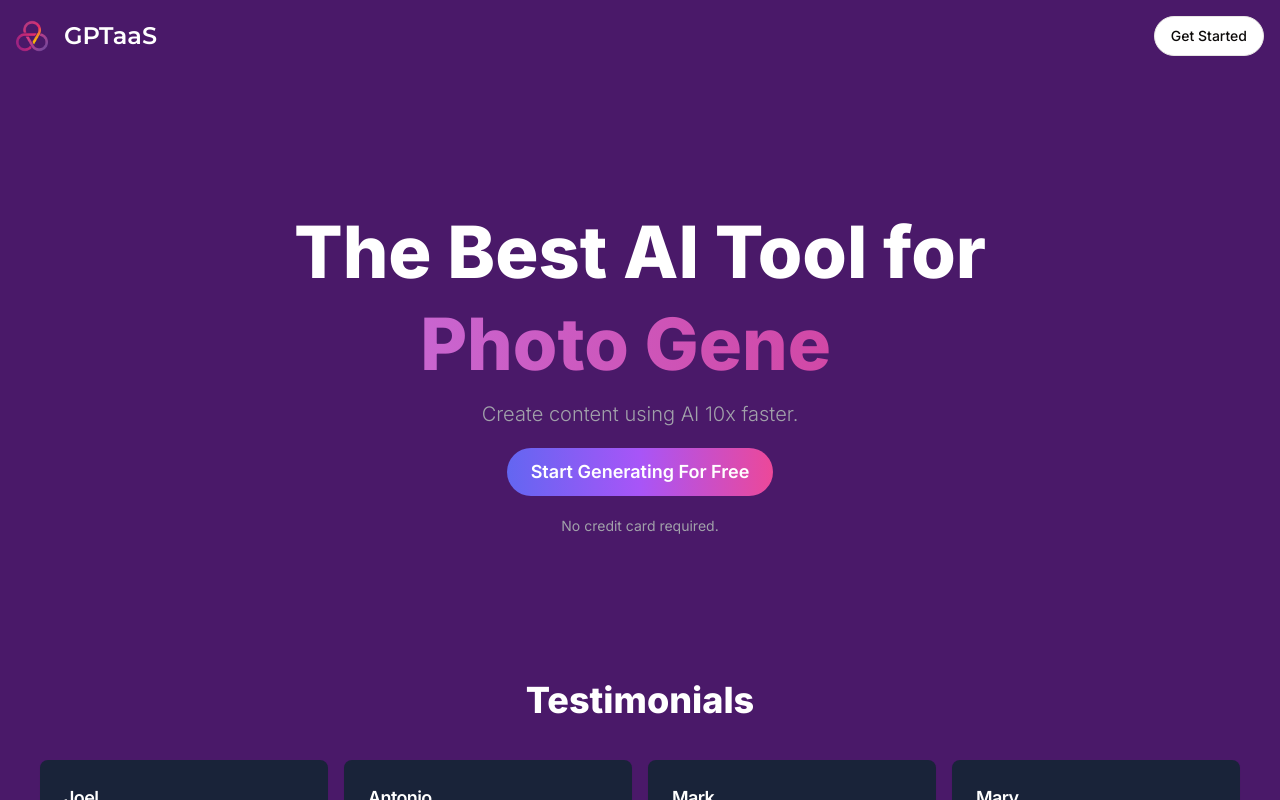
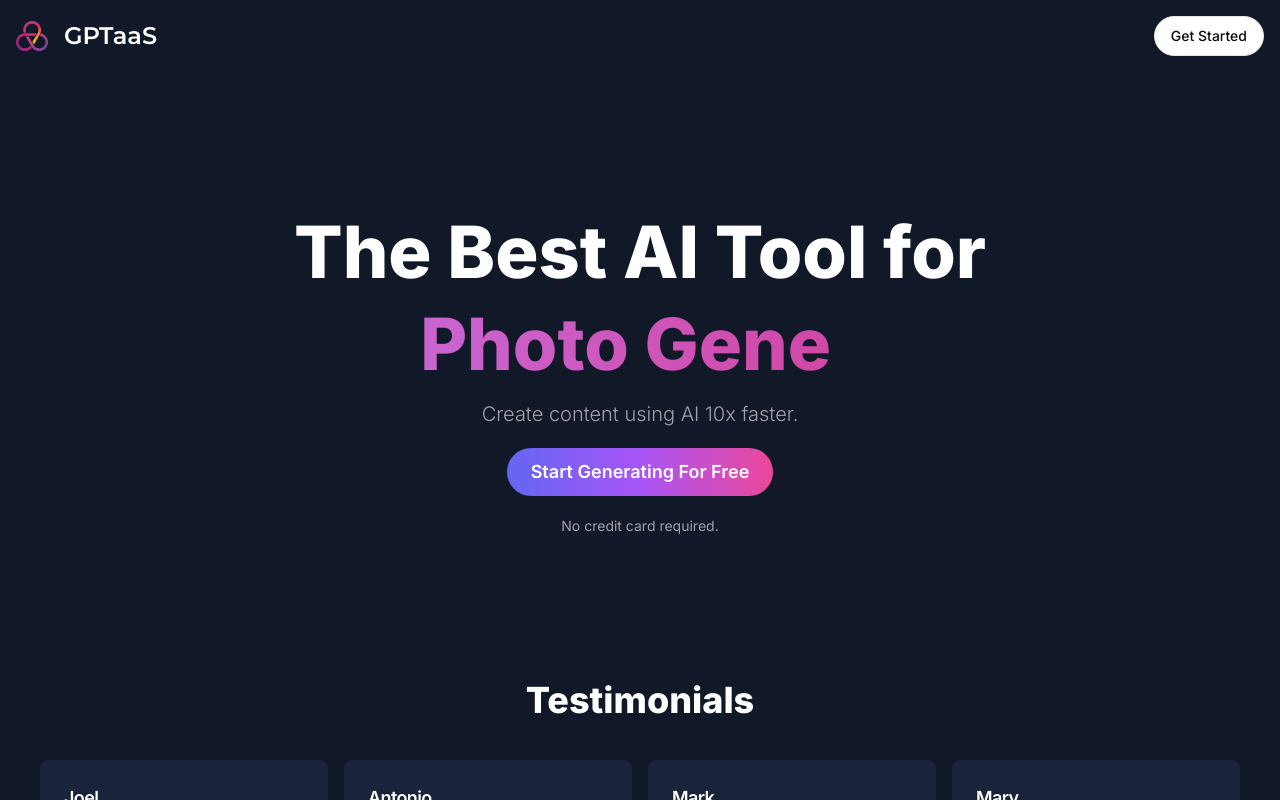
Before and after one commit to bazhang87/next13-ai-saas, a Next.js app: page / in a window 1280 px wide. Built offline with nearby package versions, Linux system fonts and the light colour scheme; no server answers.

Commit message:
Update layout.tsx

```diff
--- a/app/(landing)/layout.tsx
+++ b/app/(landing)/layout.tsx
@@ -4,7 +4,7 @@ const LandingLayout = ({
   children: React.ReactNode;
 }) => {
   return (
-    <main className="h-full bg-[#4a1969] overflow-auto">
+    <main className="h-full bg-[#111827] overflow-auto">
       <div className="mx-auto max-w-screen-xl h-full w-full">
         {children}
       </div>
```
